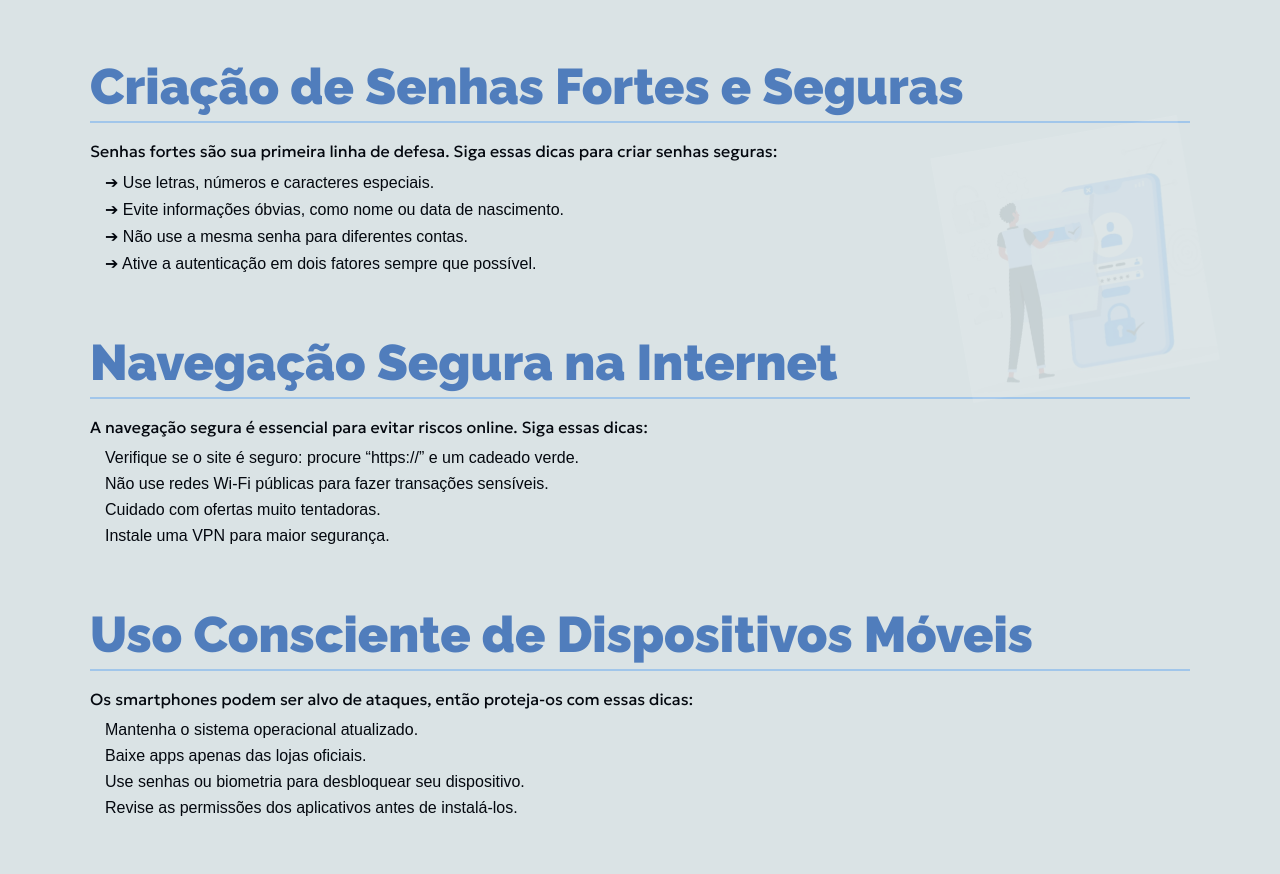
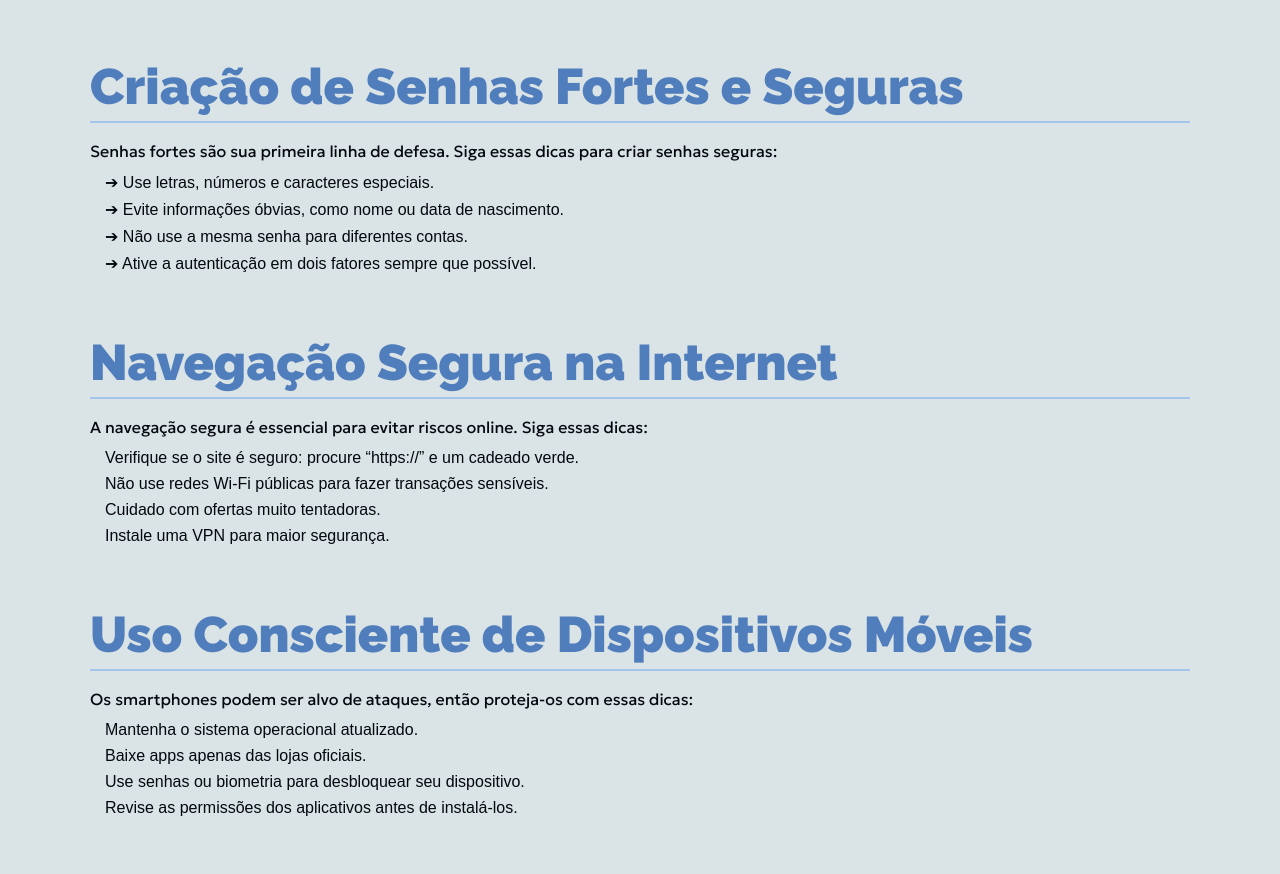
Before and after one commit to kaualima7/projeto-ciberseguranca, a plain HTML site: page index.html in a window 1280 px wide. Shown: the part 1485-2359 px from the top of the page. Drawn offline with Linux system fonts and the light colour scheme; a web font is replaced by a local one.

Commit message:
excluindo imagem index

```diff
--- a/css/main.css
+++ b/css/main.css
@@ -183,19 +183,6 @@ button {
   pointer-events: none;
   z-index: 0;
   transition: filter 0.3s ease, opacity 0.3s ease;
-  transform: rotate(-10deg);
-  animation: slideDownImagem 0.8s ease forwards;
-}
-
-.imagemFundoSegurança {
-  position: absolute;
-  top: 1620px;
-  left: 950px;
-  width: 250px;
-  height: auto;
-  pointer-events: none;
-  z-index: 0;
-  transition: filter 0.3s ease, opacity 0.8s ease;
   transform: rotate(-10deg);
   animation: slideDownImagem 0.8s ease forwards;
 }
--- a/index.html
+++ b/index.html
@@ -71,7 +71,6 @@
 
             <article>
                 <h2 class="tituloArticle">Criação de Senhas Fortes e Seguras</h2>
-                <img src="img/senha.png" alt="imgCiber" class="imagemFundoSegurança" />
                 <p>Senhas fortes são sua primeira linha de defesa. Siga essas dicas para criar senhas seguras:</p>
                 <ul>
                     <li>➔ Use letras, números e caracteres especiais.</li>
```
Also changed, not shown: img/senha.png (deleted).
